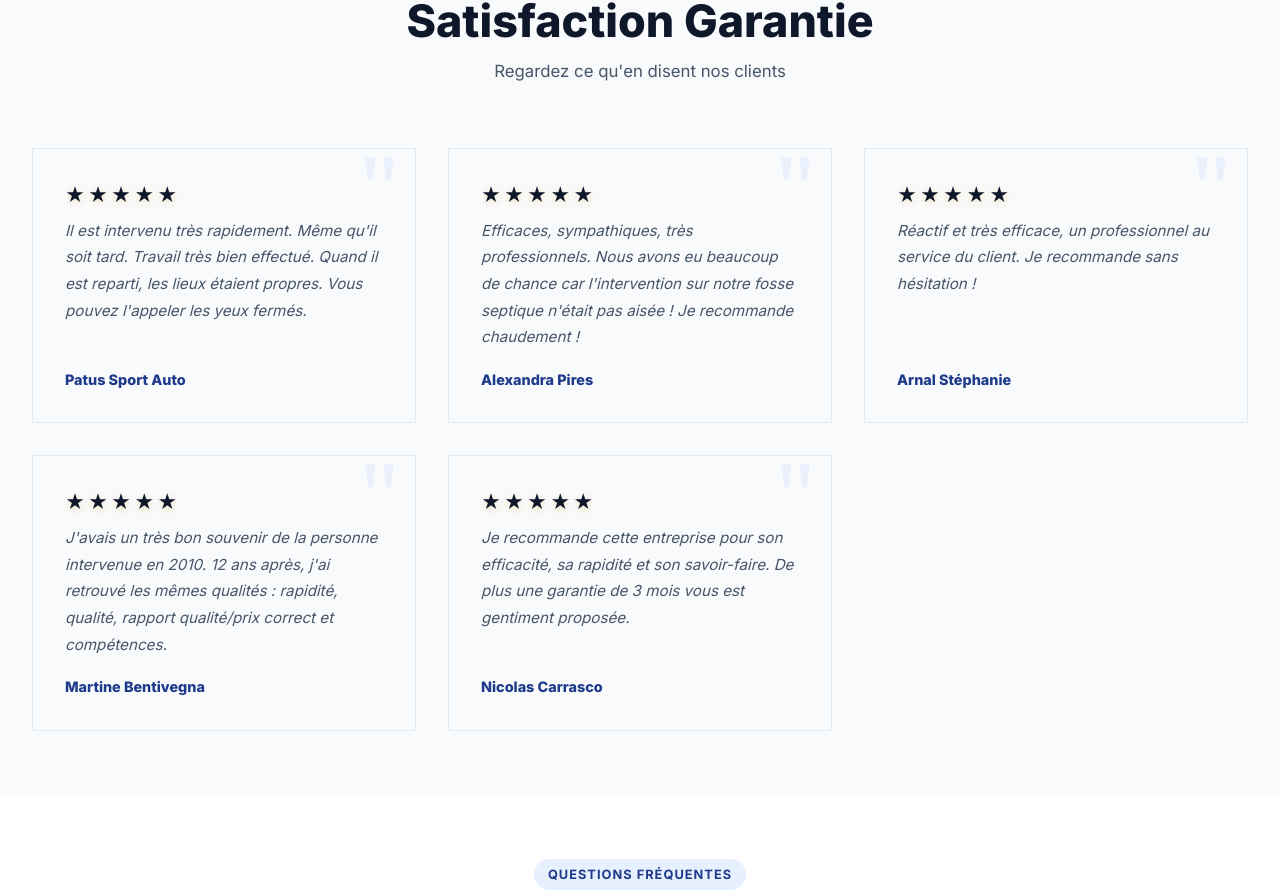
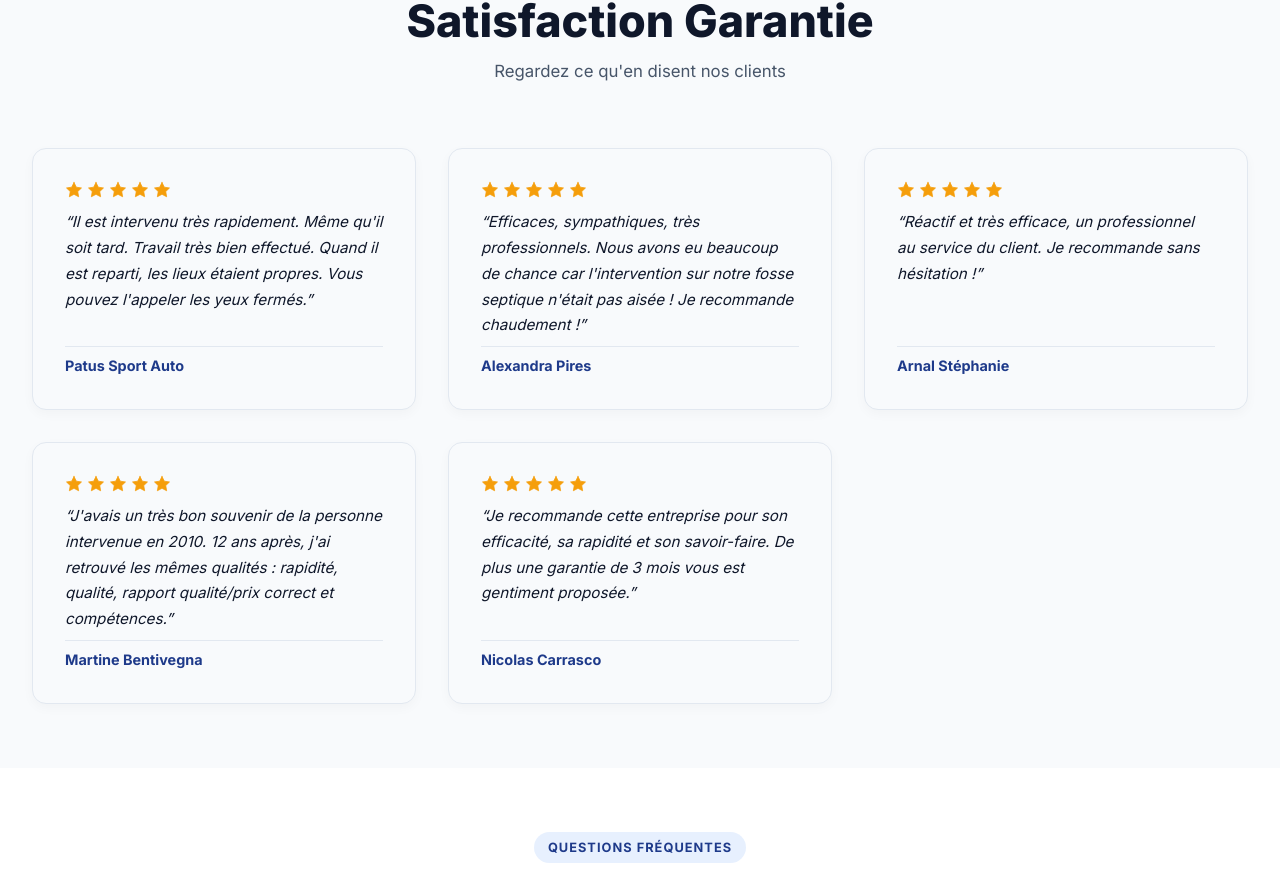
Before and after one commit to Skyzary/assenissement-redesign, a Next.js app: page / in a window 1280 px wide. Shown: the part 3830-4720 px from the top of the page. Built offline with nearby package versions, Linux system fonts and the light colour scheme.

Commit message:
style(testimonials): replace text stars with 5 solid-filled gold SVG star icons

```diff
--- a/components/molecules/TestimonialCard/TestimonialCard.module.scss
+++ b/components/molecules/TestimonialCard/TestimonialCard.module.scss
@@ -1,58 +1,37 @@
 .testimonial-card {
-  background: var(--color-surface-elevated);
-  border-radius: var(--radius-lg);
+  background-color: var(--color-surface);
+  border-radius: 14px;
   padding: var(--space-xl);
   display: flex;
   flex-direction: column;
   gap: var(--space-sm);
   border: 1px solid var(--color-border);
-  box-shadow: var(--shadow-sm);
-  transition: transform 0.25s ease, box-shadow 0.25s ease;
-  position: relative;
-  overflow: hidden;
-
-  &::before {
-    content: '"';
-    position: absolute;
-    top: -8px;
-    right: 16px;
-    font-size: 6rem;
-    font-family: Georgia, serif;
-    color: rgba(59, 130, 246, 0.08);
-    line-height: 1;
-    pointer-events: none;
-  }
-
-  &:hover {
-    transform: translateY(-4px);
-    box-shadow: var(--shadow-md);
-  }
+  box-shadow: 0 4px 12px rgba(0, 0, 0, 0.03);
 
   &__stars {
-    color: var(--color-accent-hot);
-    font-size: 1.2rem;
-    letter-spacing: 3px;
-    filter: drop-shadow(0 2px 4px rgba(245, 158, 11, 0.3));
+    display: flex;
+    align-items: center;
+    gap: 4px;
+    color: #f59e0b;
+    margin-bottom: 2px;
   }
 
   &__quote {
     flex-grow: 1;
 
     p {
-      color: var(--color-text-muted);
+      color: var(--color-text);
       font-size: 0.95rem;
-      line-height: 1.75;
+      line-height: 1.7;
       font-style: italic;
     }
   }
 
   &__author {
-    font-weight: 800;
-    font-family: var(--font-display);
+    font-weight: 700;
     color: var(--color-primary);
     font-size: 0.9rem;
     padding-top: var(--space-sm);
-    border-top: 2px solid transparent;
-    border-image: var(--gradient-brand-vivid) 1;
+    border-top: 1px solid var(--color-border);
   }
 }
--- a/components/molecules/TestimonialCard/TestimonialCard.tsx
+++ b/components/molecules/TestimonialCard/TestimonialCard.tsx
@@ -6,12 +6,33 @@ interface TestimonialCardProps {
   author: string;
 }
 
+const StarIcon = () => (
+  <svg
+    width="18"
+    height="18"
+    viewBox="0 0 24 24"
+    fill="#f59e0b"
+    stroke="#f59e0b"
+    strokeWidth="1"
+    strokeLinecap="round"
+    strokeLinejoin="round"
+  >
+    <polygon points="12 2 15.09 8.26 22 9.27 17 14.14 18.18 21.02 12 17.77 5.82 21.02 7 14.14 2 9.27 8.91 8.26 12 2" />
+  </svg>
+);
+
 export const TestimonialCard: React.FC<TestimonialCardProps> = ({ quote, author }) => {
   return (
     <article className={styles['testimonial-card']}>
-      <div className={styles['testimonial-card__stars']}>★★★★★</div>
+      <div className={styles['testimonial-card__stars']}>
+        <StarIcon />
+        <StarIcon />
+        <StarIcon />
+        <StarIcon />
+        <StarIcon />
+      </div>
       <blockquote className={styles['testimonial-card__quote']}>
-        <p>{quote}</p>
+        <p>&ldquo;{quote}&rdquo;</p>
       </blockquote>
       <footer className={styles['testimonial-card__author']}>
         <span>{author}</span>
```
